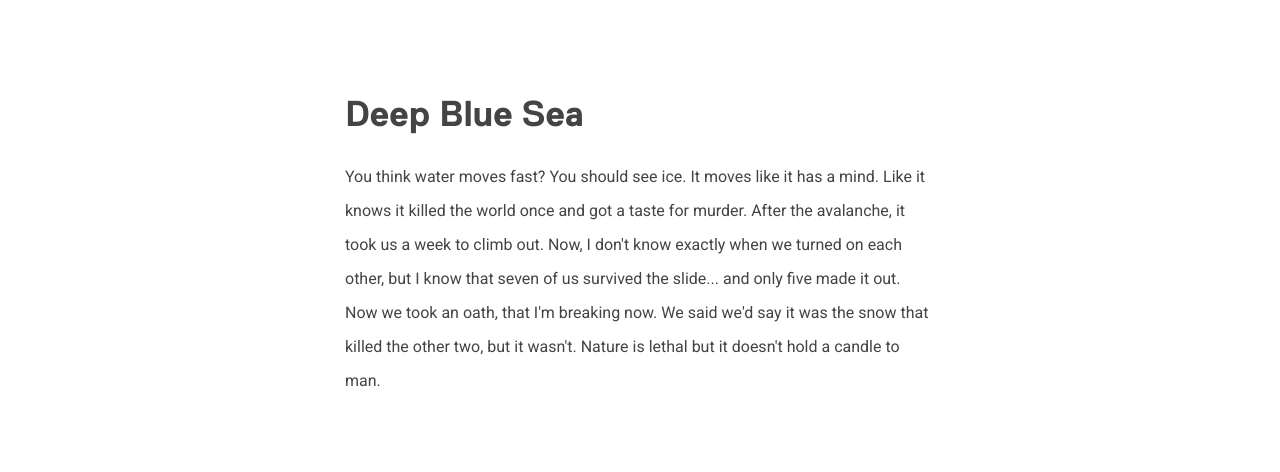
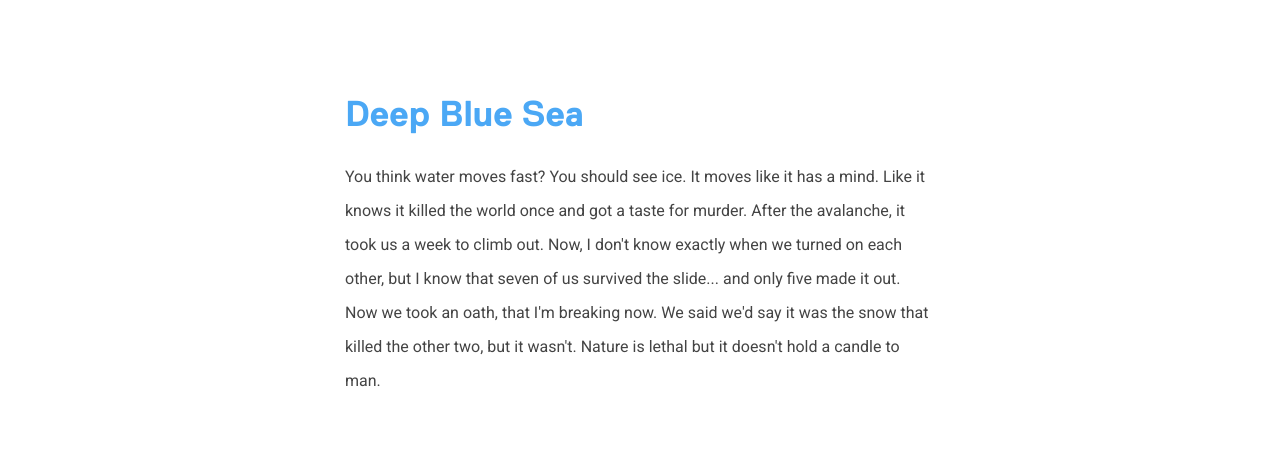
Before and after one commit to johnathan-wayfinder/case-study-template, a website: page index.html in a window 1280 px wide. Shown: the part 2542-3014 px from the top of the page. Drawn offline with nearby package versions, Linux system fonts and the light colour scheme; a script that the page names is missing.

Commit message:
color blue option

```diff
--- a/index.html
+++ b/index.html
@@ -85,7 +85,7 @@
     <!-- Standard Title and Paragraph -->
     <div class="row">
       <div class="c-standard">
-        <h2>Deep Blue Sea</h2>
+        <h2 class="text-color-blue">Deep Blue Sea</h2>
         <p>You think water moves fast? You should see ice. It moves like it has a mind. Like it knows it killed the world once and got a taste for murder. After the avalanche, it took us a week to climb out. Now, I don't know exactly when we turned on each other, but I know that seven of us survived the slide... and only five made it out. Now we took an oath, that I'm breaking now. We said we'd say it was the snow that killed the other two, but it wasn't. Nature is lethal but it doesn't hold a candle to man.</p>
       </div>
     </div>
--- a/scss/_content.scss
+++ b/scss/_content.scss
@@ -186,6 +186,7 @@
     padding-left: 16px;
   }
   .m-pb-0 { padding-bottom: 0px !important; }
+  .text-color-blue { color: $blue-color; }
   hr {
     border: none;
     height: 2px;
```
Also changed, not shown: css/style.css.
